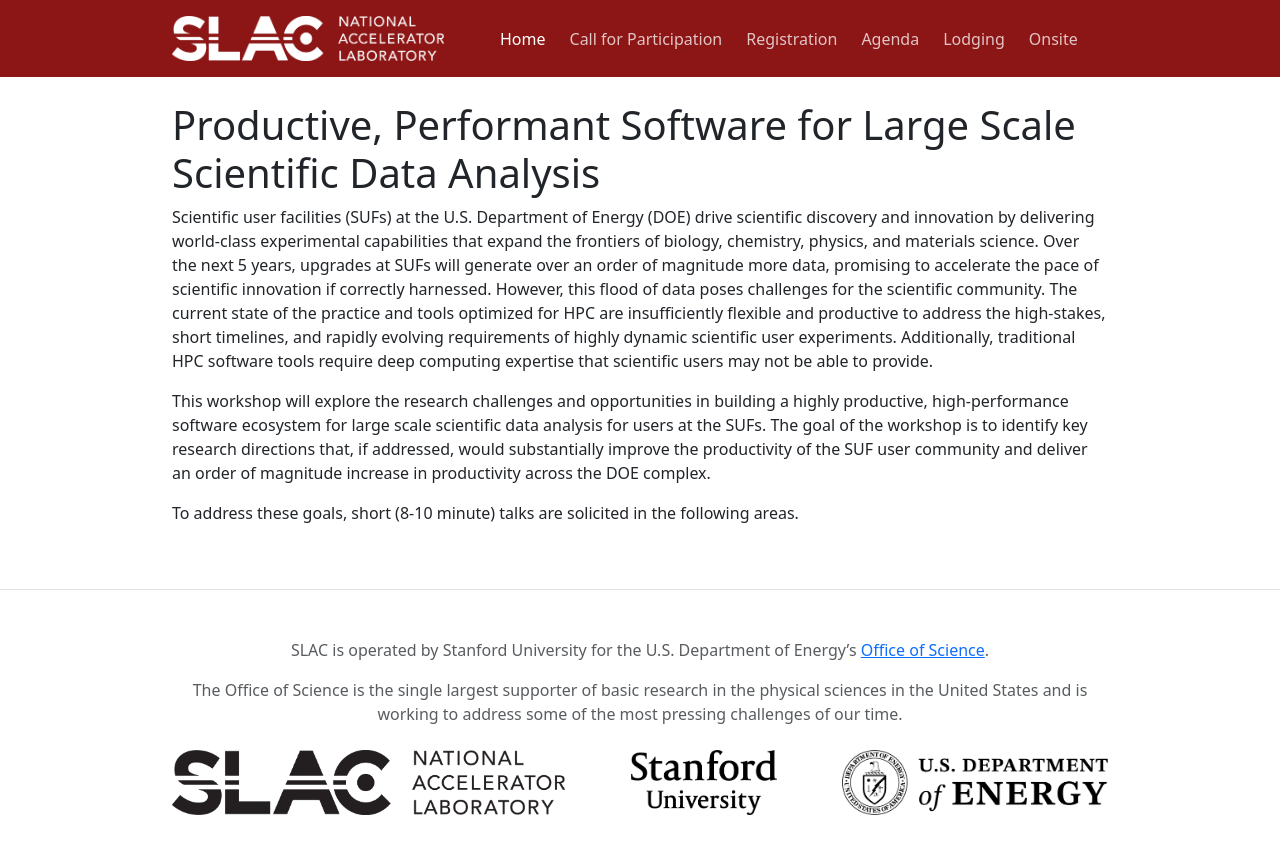
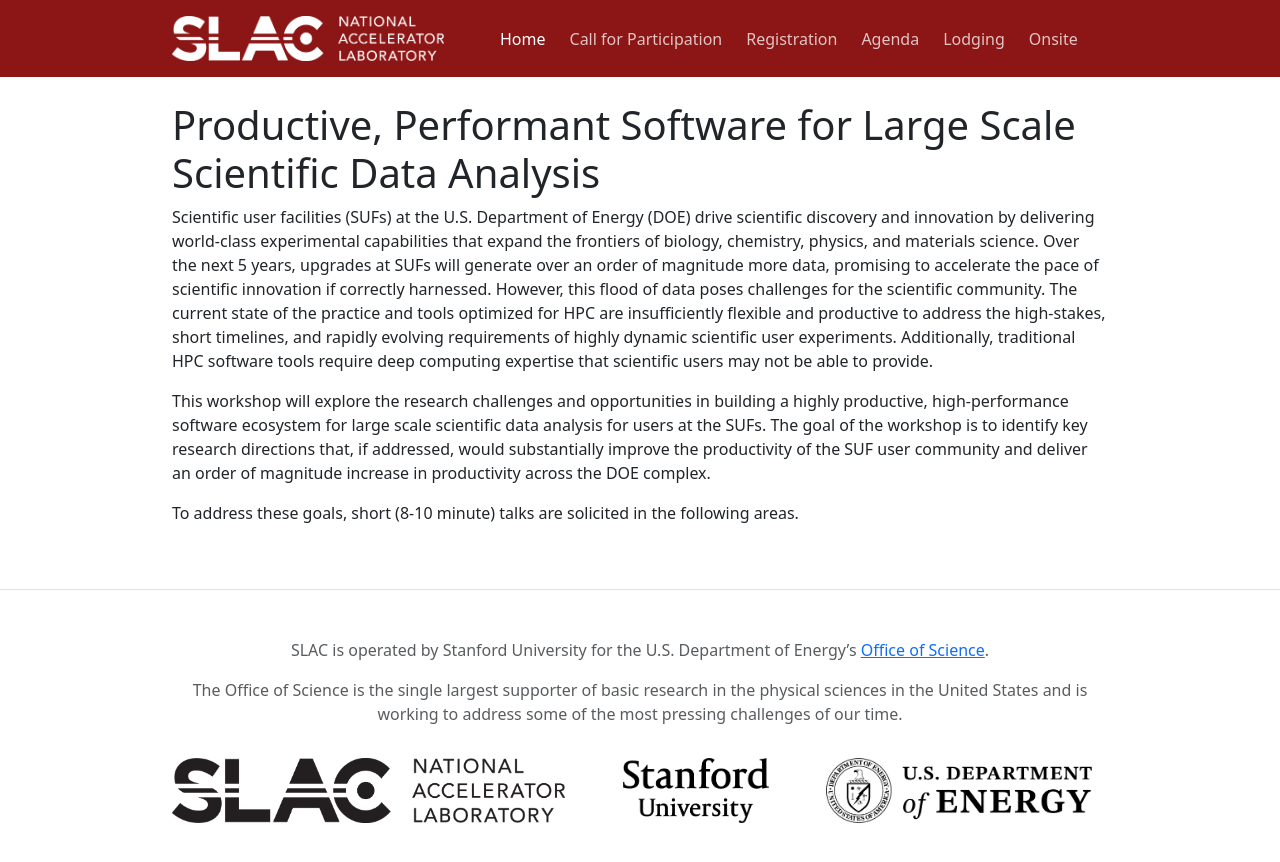
Before and after one commit to lssda/lssda.github.io, a Jekyll site: the page built from index.md, in a window 1280 px wide. Shown: the top 862 px of the page. Built offline with Jekyll 4.4.1, drawn with Linux system fonts in a browser that asks for light colours; our own code applies the rules of GitHub Pages for plain Markdown files.

Commit message:
Fiddle with footer logo spacing.

```diff
--- a/_includes/footer.html
+++ b/_includes/footer.html
@@ -3,10 +3,8 @@
     <p>SLAC is operated by Stanford University for the U.S. Department of Energy’s <a href="https://www.energy.gov/science/office-science">Office of Science</a>.</p>
     <p>The Office of Science is the single largest supporter of basic research in the physical sciences in the United States and is working to address some of the most pressing challenges of our time.</p>
 
-    <div class="my-4">
-      <img src="{{ "/images/slac_black.png" | relative_url }}" alt="SLAC National Accelerator Laboratory" height=65 class="float-start">
-      <img src="{{ "/images/stanford_black.png" | relative_url }}" alt="Stanford University" height=65 class="">
-      <img src="{{ "/images/doe_black.png" | relative_url }}" alt="U.S. Department of Energy" height=65 class="float-end">
-    </div>
+    <img src="{{ "/images/slac_black.png" | relative_url }}" alt="SLAC National Accelerator Laboratory" height=65 class="float-start me-3 my-3">
+    <img src="{{ "/images/stanford_black.png" | relative_url }}" alt="Stanford University" height=65 class="me-3 my-3">
+    <img src="{{ "/images/doe_black.png" | relative_url }}" alt="U.S. Department of Energy" height=65 class="float-end me-3 my-3">
   </div>
 </footer>
```
